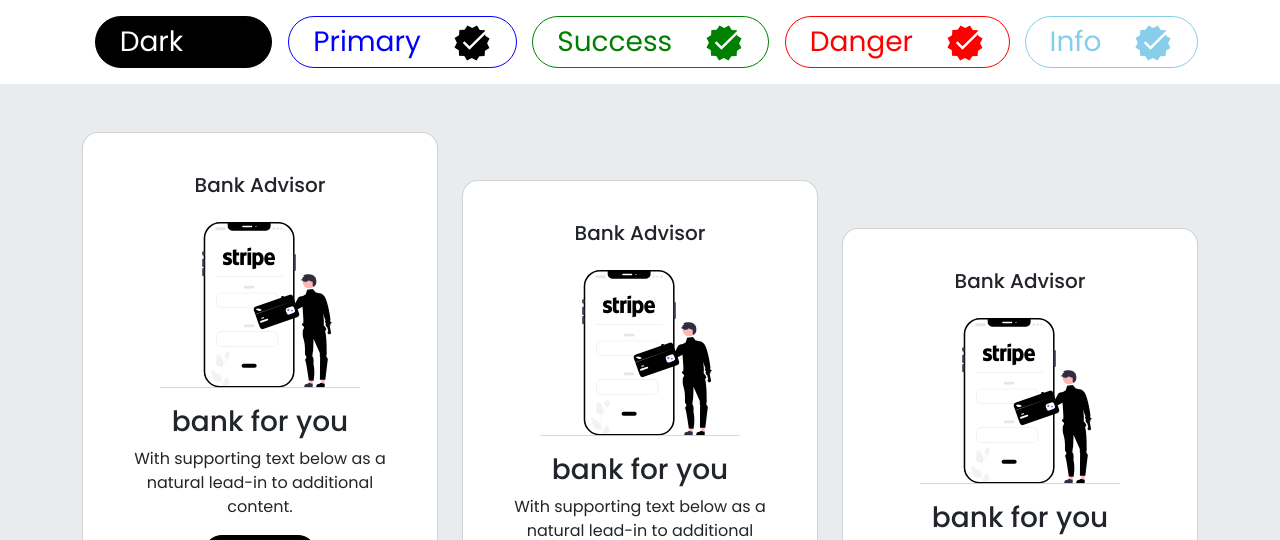
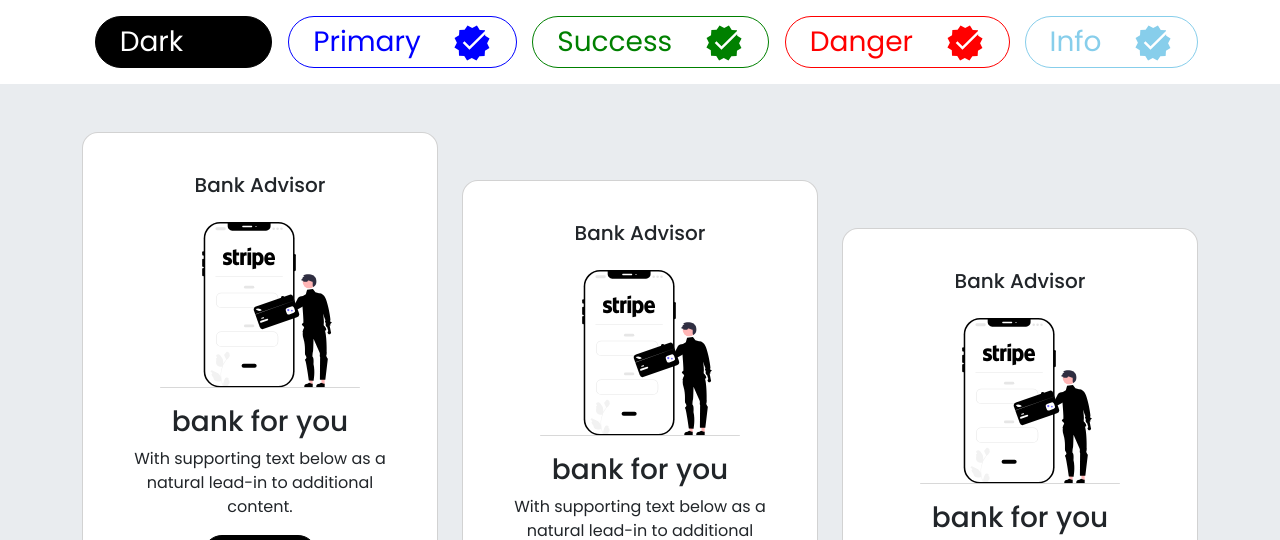
Before and after one commit to ChandeepSharma/theming, a website: page index.html in a window 1280 px wide. Shown: the top 540 px of the page. Drawn offline with nearby package versions, Linux system fonts and the light colour scheme.

Commit message:
Add theming

```diff
--- a/index.html
+++ b/index.html
@@ -32,7 +32,7 @@
                         <input type="radio" class="btn-check" name="btnradio" id="primary" autocomplete="off" />
                         <label class="btn btn-outline-primary rounded-pill py-1 px-4 fs-3 mx-3" for="primary"><span
                                 class="text-capitalize me-4">primary</span>
-                            <svg fill="black" xmlns="http://www.w3.org/2000/svg" x="0px" y="0px" width="40" height="40"
+                            <svg fill="blue" xmlns="http://www.w3.org/2000/svg" x="0px" y="0px" width="40" height="40"
                                 viewBox="0 0 16 16">
                                 <path
                                     d="M15.028 6.22L13.273 5.051 13.254 4.516 7 10.707 4.293 8 5 7.293 7 9.293 13.205 3.157 13.197 2.944 11.093 2.81 9.973 1.023 8.083 1.959 6.22 0.972 5.051 2.727 2.944 2.803 2.81 4.907 1.023 6.027 1.959 7.917 0.972 9.78 2.727 10.949 2.803 13.056 4.907 13.19 6.027 14.977 7.917 14.041 9.78 15.028 10.949 13.273 13.056 13.197 13.19 11.093 14.977 9.973 14.041 8.083z">
@@ -90,16 +90,16 @@
                                         transform="translate(-241.16498 -152.3354)" fill="#fff" />
                                     <path
                                         d="M396.51974,272.83541a4.0046,4.0046,0,0,1-4-4v-8a4,4,0,0,1,8,0v8A4.00458,4.00458,0,0,1,396.51974,272.83541Z"
-                                        transform="translate(-241.16498 -152.3354)" fill="#3f3d56" />
+                                        transform="translate(-241.16498 -152.3354)" fill="black" />
                                     <path
                                         d="M396.51974,313.85689a4.00458,4.00458,0,0,1-4-4V287.83541a4,4,0,0,1,8,0v22.02148A4.00458,4.00458,0,0,1,396.51974,313.85689Z"
-                                        transform="translate(-241.16498 -152.3354)" fill="#3f3d56" />
+                                        transform="translate(-241.16498 -152.3354)" fill="black" />
                                     <path
                                         d="M396.51974,346.83541a4.00458,4.00458,0,0,1-4-4V320.81392a4,4,0,0,1,8,0v22.02149A4.00459,4.00459,0,0,1,396.51974,346.83541Z"
-                                        transform="translate(-241.16498 -152.3354)" fill="#3f3d56" />
+                                        transform="translate(-241.16498 -152.3354)" fill="black" />
                                     <path
                                         d="M724.51974,328.8354a4.00458,4.00458,0,0,1-4-4V271.102a4,4,0,0,1,8,0v53.7334A4.00459,4.00459,0,0,1,724.51974,328.8354Z"
-                                        transform="translate(-241.16498 -152.3354)" fill="#3f3d56" />
+                                        transform="translate(-241.16498 -152.3354)" fill="black" />
                                     <path d="M569.61227,170.6812h-31a2.5,2.5,0,0,1,0-5h31a2.5,2.5,0,0,1,0,5Z"
                                         transform="translate(-241.16498 -152.3354)" fill="#fff" />
                                     <circle cx="344.44729" cy="15.8458" r="2" fill="#fff" />
@@ -133,7 +133,7 @@
                                         fill="#ffb6b6" />
                                     <path
                                         d="M789.13636,745.09346l-30.447-.00116v-.385a11.85147,11.85147,0,0,1,11.85083-11.85064h.00073l5.56152-4.21924,10.37659,4.21991,2.65783.00006Z"
-                                        transform="translate(-241.16498 -152.3354)" fill="#2f2e41" />
+                                        transform="translate(-241.16498 -152.3354)" fill="black" />
                                     <polygon
                                         points="590.623 582.429 580.722 582.428 576.012 544.238 590.625 544.239 590.623 582.429"
                                         fill="#ffb6b6" />
@@ -231,16 +231,16 @@
                                         transform="translate(-241.16498 -152.3354)" fill="#fff" />
                                     <path
                                         d="M396.51974,272.83541a4.0046,4.0046,0,0,1-4-4v-8a4,4,0,0,1,8,0v8A4.00458,4.00458,0,0,1,396.51974,272.83541Z"
-                                        transform="translate(-241.16498 -152.3354)" fill="#3f3d56" />
+                                        transform="translate(-241.16498 -152.3354)" fill="black" />
                                     <path
                                         d="M396.51974,313.85689a4.00458,4.00458,0,0,1-4-4V287.83541a4,4,0,0,1,8,0v22.02148A4.00458,4.00458,0,0,1,396.51974,313.85689Z"
-                                        transform="translate(-241.16498 -152.3354)" fill="#3f3d56" />
+                                        transform="translate(-241.16498 -152.3354)" fill="black" />
                                     <path
                                         d="M396.51974,346.83541a4.00458,4.00458,0,0,1-4-4V320.81392a4,4,0,0,1,8,0v22.02149A4.00459,4.00459,0,0,1,396.51974,346.83541Z"
-                                        transform="translate(-241.16498 -152.3354)" fill="#3f3d56" />
+                                        transform="translate(-241.16498 -152.3354)" fill="black" />
                                     <path
                                         d="M724.51974,328.8354a4.00458,4.00458,0,0,1-4-4V271.102a4,4,0,0,1,8,0v53.7334A4.00459,4.00459,0,0,1,724.51974,328.8354Z"
-                                        transform="translate(-241.16498 -152.3354)" fill="#3f3d56" />
+                                        transform="translate(-241.16498 -152.3354)" fill="black" />
                                     <path d="M569.61227,170.6812h-31a2.5,2.5,0,0,1,0-5h31a2.5,2.5,0,0,1,0,5Z"
                                         transform="translate(-241.16498 -152.3354)" fill="#fff" />
                                     <circle cx="344.44729" cy="15.8458" r="2" fill="#fff" />
@@ -274,7 +274,7 @@
                                         fill="#ffb6b6" />
                                     <path
                                         d="M789.13636,745.09346l-30.447-.00116v-.385a11.85147,11.85147,0,0,1,11.85083-11.85064h.00073l5.56152-4.21924,10.37659,4.21991,2.65783.00006Z"
-                                        transform="translate(-241.16498 -152.3354)" fill="#2f2e41" />
+                                        transform="translate(-241.16498 -152.3354)" fill="black" />
                                     <polygon
                                         points="590.623 582.429 580.722 582.428 576.012 544.238 590.625 544.239 590.623 582.429"
                                         fill="#ffb6b6" />
@@ -372,16 +372,16 @@
                                         transform="translate(-241.16498 -152.3354)" fill="#fff" />
                                     <path
                                         d="M396.51974,272.83541a4.0046,4.0046,0,0,1-4-4v-8a4,4,0,0,1,8,0v8A4.00458,4.00458,0,0,1,396.51974,272.83541Z"
-                                        transform="translate(-241.16498 -152.3354)" fill="#3f3d56" />
+                                        transform="translate(-241.16498 -152.3354)" fill="black" />
                                     <path
                                         d="M396.51974,313.85689a4.00458,4.00458,0,0,1-4-4V287.83541a4,4,0,0,1,8,0v22.02148A4.00458,4.00458,0,0,1,396.51974,313.85689Z"
-                                        transform="translate(-241.16498 -152.3354)" fill="#3f3d56" />
+                                        transform="translate(-241.16498 -152.3354)" fill="black" />
                                     <path
                                         d="M396.51974,346.83541a4.00458,4.00458,0,0,1-4-4V320.81392a4,4,0,0,1,8,0v22.02149A4.00459,4.00459,0,0,1,396.51974,346.83541Z"
-                                        transform="translate(-241.16498 -152.3354)" fill="#3f3d56" />
+                                        transform="translate(-241.16498 -152.3354)" fill="black" />
                                     <path
                                         d="M724.51974,328.8354a4.00458,4.00458,0,0,1-4-4V271.102a4,4,0,0,1,8,0v53.7334A4.00459,4.00459,0,0,1,724.51974,328.8354Z"
-                                        transform="translate(-241.16498 -152.3354)" fill="#3f3d56" />
+                                        transform="translate(-241.16498 -152.3354)" fill="black" />
                                     <path d="M569.61227,170.6812h-31a2.5,2.5,0,0,1,0-5h31a2.5,2.5,0,0,1,0,5Z"
                                         transform="translate(-241.16498 -152.3354)" fill="#fff" />
                                     <circle cx="344.44729" cy="15.8458" r="2" fill="#fff" />
@@ -415,7 +415,7 @@
                                         fill="#ffb6b6" />
                                     <path
                                         d="M789.13636,745.09346l-30.447-.00116v-.385a11.85147,11.85147,0,0,1,11.85083-11.85064h.00073l5.56152-4.21924,10.37659,4.21991,2.65783.00006Z"
-                                        transform="translate(-241.16498 -152.3354)" fill="#2f2e41" />
+                                        transform="translate(-241.16498 -152.3354)" fill="black" />
                                     <polygon
                                         points="590.623 582.429 580.722 582.428 576.012 544.238 590.625 544.239 590.623 582.429"
                                         fill="#ffb6b6" />
```
